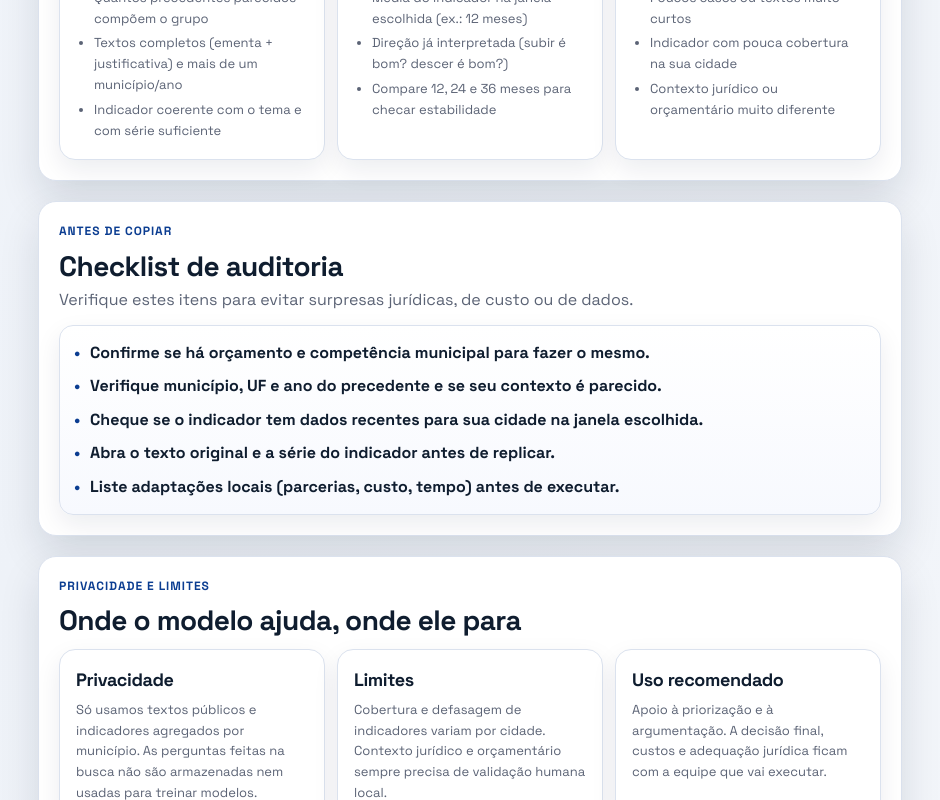
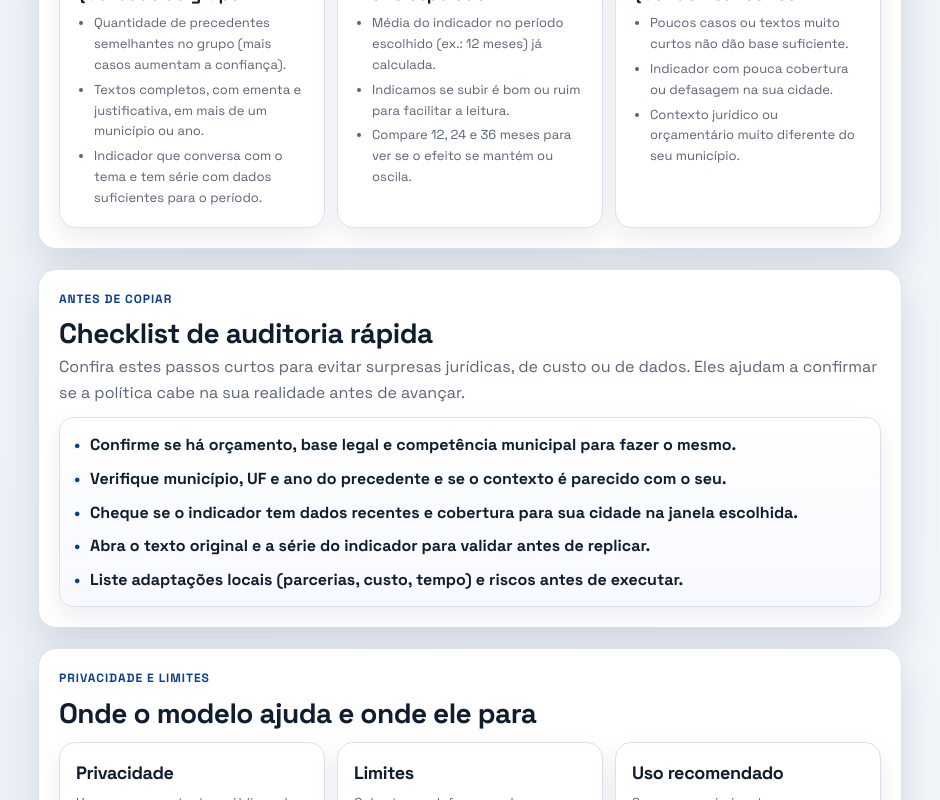
Before and after one commit to thiagoambiel/SonarMunicipal, a Next.js app: page /methodology in a window 1280 px wide. Shown: the part 1800-2600 px from the top of the page, without its empty margins (320-1260 px from the left). Built offline with nearby package versions, Linux system fonts and the light colour scheme; no server answers.

Commit message:
Somu UI/UX Improvements

```diff
--- a/src/app/methodology/page.tsx
+++ b/src/app/methodology/page.tsx
@@ -68,31 +68,35 @@ const interpretation = [
   {
     title: "Qualidade do grupo",
     points: [
-      "Quantos precedentes parecidos compõem o grupo",
-      "Textos completos (ementa + justificativa) e mais de um município/ano",
-      "Indicador coerente com o tema e com série suficiente",
+      "Quantidade de precedentes semelhantes no grupo (mais casos aumentam a confiança).",
+      "Textos completos, com ementa e justificativa, em mais de um município ou ano.",
+      "Indicador que conversa com o tema e tem série com dados suficientes para o período.",
     ],
   },
   {
     title: "Efeito esperado",
     points: [
-      "Média do indicador na janela escolhida (ex.: 12 meses)",
-      "Direção já interpretada (subir é bom? descer é bom?)",
-      "Compare 12, 24 e 36 meses para checar estabilidade",
+      "Média do indicador no período escolhido (ex.: 12 meses) já calculada.",
+      "Indicamos se subir é bom ou ruim para facilitar a leitura.",
+      "Compare 12, 24 e 36 meses para ver se o efeito se mantém ou oscila.",
     ],
   },
   {
     title: "Quando ficar cético",
-    points: ["Poucos casos ou textos muito curtos", "Indicador com pouca cobertura na sua cidade", "Contexto jurídico ou orçamentário muito diferente"],
+    points: [
+      "Poucos casos ou textos muito curtos não dão base suficiente.",
+      "Indicador com pouca cobertura ou defasagem na sua cidade.",
+      "Contexto jurídico ou orçamentário muito diferente do seu município.",
+    ],
   },
 ];
 
 const checklist = [
-  "Confirme se há orçamento e competência municipal para fazer o mesmo.",
-  "Verifique município, UF e ano do precedente e se seu contexto é parecido.",
-  "Cheque se o indicador tem dados recentes para sua cidade na janela escolhida.",
-  "Abra o texto original e a série do indicador antes de replicar.",
-  "Liste adaptações locais (parcerias, custo, tempo) antes de executar.",
+  "Confirme se há orçamento, base legal e competência municipal para fazer o mesmo.",
+  "Verifique município, UF e ano do precedente e se o contexto é parecido com o seu.",
+  "Cheque se o indicador tem dados recentes e cobertura para sua cidade na janela escolhida.",
+  "Abra o texto original e a série do indicador para validar antes de replicar.",
+  "Liste adaptações locais (parcerias, custo, tempo) e riscos antes de executar.",
 ];
 
 const sources = [
@@ -122,7 +126,6 @@ const sources = [
   },
 ];
 
-// Dados reais extraídos de reports/response.json (consulta: "Como reduzir a violência urbana em bairros centrais?")
 const reportExamplePolicies: ExamplePolicy[] = [
   {
     policy: "Criar programa de combate às pichações no município.",
@@ -776,8 +779,11 @@ export default function MethodologyPage() {
           <section className="article-section" id="interpretacao">
             <div className="section-head">
               <p className="eyebrow">Como ler resultados</p>
-              <h2>Selos e alertas em linguagem simples</h2>
-              <p className="muted">Use estes sinais como legenda antes de decidir copiar ou adaptar uma política.</p>
+              <h2>Como interpretar selos e alertas</h2>
+              <p className="muted">
+                Veja o que cada selo quer dizer antes de decidir copiar ou adaptar uma política. Use esta legenda rápida
+                para entender o que está forte, o que merece cuidado e quando comparar janelas de tempo.
+              </p>
             </div>
             <div className="card-grid">
               {interpretation.map((card) => (
@@ -796,8 +802,11 @@ export default function MethodologyPage() {
           <section className="article-section" id="auditoria">
             <div className="section-head">
               <p className="eyebrow">Antes de copiar</p>
-              <h2>Checklist de auditoria</h2>
-              <p className="muted">Verifique estes itens para evitar surpresas jurídicas, de custo ou de dados.</p>
+              <h2>Checklist de auditoria rápida</h2>
+              <p className="muted">
+                Confira estes passos curtos para evitar surpresas jurídicas, de custo ou de dados. Eles ajudam a confirmar se
+                a política cabe na sua realidade antes de avançar.
+              </p>
             </div>
             <div className="audit-card">
               <ul className="checklist">
@@ -811,28 +820,28 @@ export default function MethodologyPage() {
           <section className="article-section" id="privacidade">
             <div className="section-head">
               <p className="eyebrow">Privacidade e limites</p>
-              <h2>Onde o modelo ajuda, onde ele para</h2>
+              <h2>Onde o modelo ajuda e onde ele para</h2>
             </div>
             <div className="card-grid">
               <div className="info-card">
                 <h3>Privacidade</h3>
                 <p className="muted small">
-                  Só usamos textos públicos e indicadores agregados por município. As perguntas feitas na busca não são
-                  armazenadas nem usadas para treinar modelos.
+                  Usamos apenas textos públicos de projetos de lei e indicadores agregados por município. Suas perguntas
+                  não são guardadas, compartilhadas ou usadas para treinar modelos.
                 </p>
               </div>
               <div className="info-card">
                 <h3>Limites</h3>
                 <p className="muted small">
-                  Cobertura e defasagem de indicadores variam por cidade. Contexto jurídico e orçamentário sempre
-                  precisa de validação humana local.
+                  Cobertura e defasagem dos indicadores variam por cidade. Resultados precisam de validação humana local
+                  sobre contexto jurídico, orçamento e capacidade de execução.
                 </p>
               </div>
               <div className="info-card">
                 <h3>Uso recomendado</h3>
                 <p className="muted small">
-                  Apoio à priorização e à argumentação. A decisão final, custos e adequação jurídica ficam com a equipe
-                  que vai executar.
+                  Serve para priorizar temas e sustentar argumentos. A decisão final, custos e adequação jurídica seguem
+                  com a equipe que implementa a política.
                 </p>
               </div>
             </div>
```
